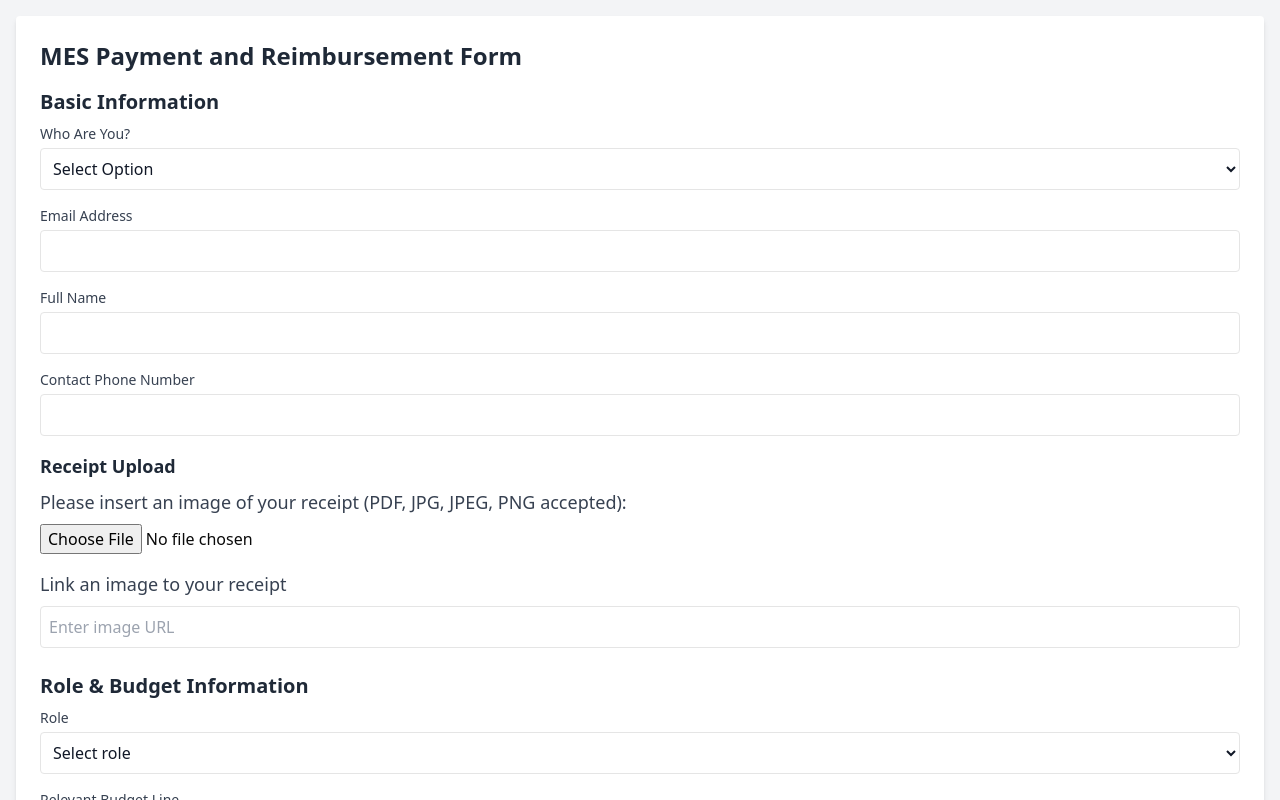
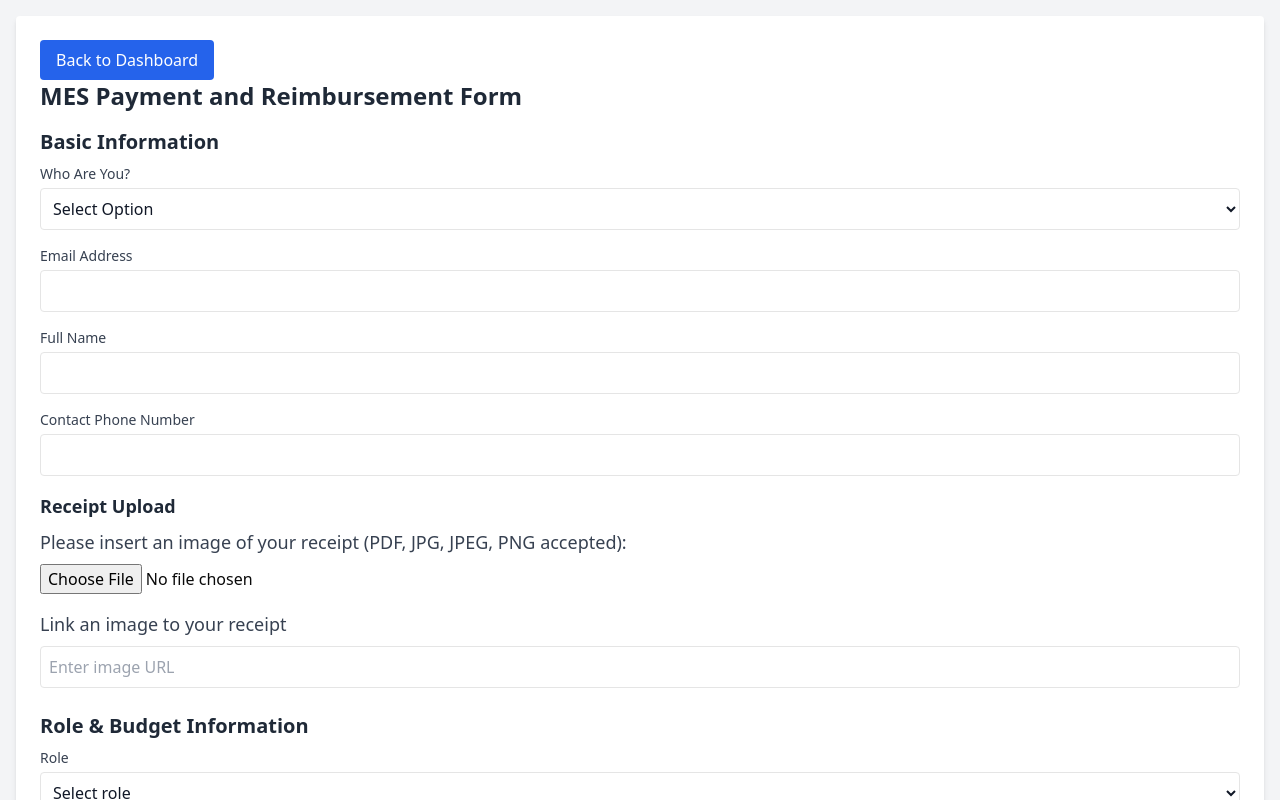
Before and after one commit to Housam2020/MES-ERP, a Next.js app in the folder src/: page /forms in a window 1280 px wide. Shown: the top 800 px of the page. Built offline with nearby package versions, Linux system fonts and the light colour scheme; no server answers.

Commit message:
Add navigation button to return to Dashboard in ReimbursementForm

```diff
--- a/src/src/app/forms/page.tsx
+++ b/src/src/app/forms/page.tsx
@@ -5,6 +5,7 @@ import { useForm } from "react-hook-form";
 import { createClient } from "@/utils/supabase/client";
 import { v4 as uuidv4 } from "uuid";
 import Tesseract from "tesseract.js";
+import { useRouter } from "next/navigation";
 
 type FormData = {
   who_are_you: string;
@@ -49,6 +50,7 @@ const ReimbursementForm: React.FC = () => {
   const [receiptFile, setReceiptFile] = useState<File | null>(null);
   const [extractedText, setExtractedText] = useState("");
   const [isProcessing, setIsProcessing] = useState(false);
+  const router = useRouter();
 
   // Helper function to extract total price using heuristics.
   const extractTotalPriceFromText = (text: string): number | null => {
@@ -168,7 +170,7 @@ const ReimbursementForm: React.FC = () => {
         throw error;
       }
       alert("Form submitted successfully");
-      window.location.href = "http://localhost:3000/dashboard/home";
+      window.location.href = "/dashboard/home";
     } catch (error) {
       console.error("Error submitting form:", error);
     }
@@ -177,6 +179,13 @@ const ReimbursementForm: React.FC = () => {
   return (
     <div className="min-h-screen bg-gray-100 dark:bg-gray-900 p-4">
       <div className="container mx-auto bg-white dark:bg-gray-800 p-6 rounded shadow-md">
+        <button
+                type="button"
+                onClick={() => router.push("/dashboard/home")}
+                className="bg-blue-600 text-white py-2 px-4 rounded hover:bg-blue-700 dark:bg-blue-700 dark:hover:bg-blue-800"
+              >
+                Back to Dashboard
+        </button>
         <h1 className="text-2xl font-bold mb-4 text-gray-800 dark:text-gray-200">
           MES Payment and Reimbursement Form
         </h1>
```
